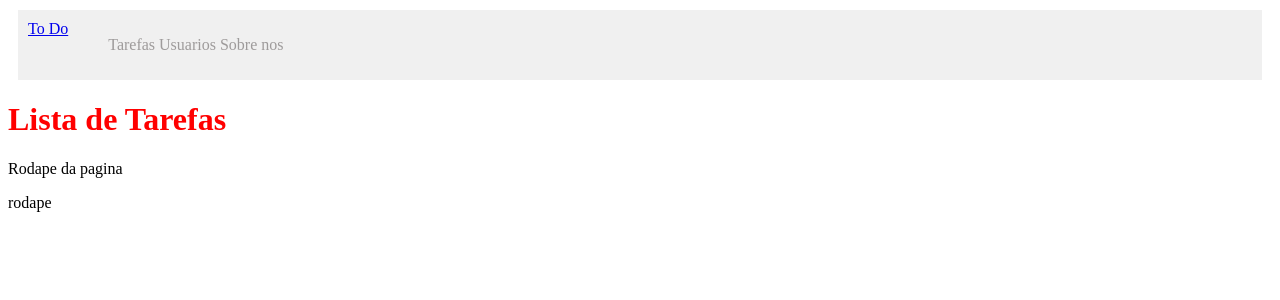
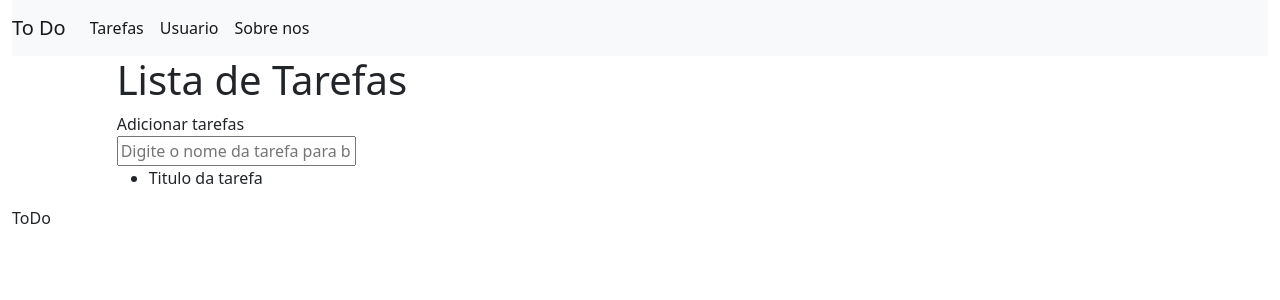
Before and after one commit to lussatisantos/todoproject, a Django app: page / in a window 1280 px wide. Shown: the top 300 px of the page. Run offline with Django 4.2, Linux system fonts and the light colour scheme.

Commit message:
add bootstrap no projecto

```diff
--- a/tasks/static/css/styles.css
+++ b/tasks/static/css/styles.css
@@ -8,9 +8,9 @@
 
 .cabecalho > ul > li{
     color: rgba(131, 127, 127, 0.76);
-
     display: inline;
 }
+
 .cabecalho > ul > li:hover {
     margin: 5px;
     padding: 5px;
@@ -19,5 +19,38 @@
 }
 
 h1 {
-    color: red;
+    color: green;
 }
+
+/*
+.navbar {
+    border-bottom: 1px solid #333;
+    margin-bottom: 20px;
+}
+
+.navbar-nav {
+    margin: auto;
+}
+
+.navbar-brand {
+    font-weight: bold;
+}
+
+.nav-light .nav-nav a.nav-link {
+    color: #333;
+    letter-spacing: 1px;
+}
+*/
+
+footer {
+    background-color: #333;
+    height: 300px;
+    border: 2px solid #202020;
+}
+
+footer p {
+    color: #f5f5f5;
+    text-align: center;
+    top: 50%;
+    position: relative;
+}
--- a/tasks/templates/base.html
+++ b/tasks/templates/base.html
@@ -5,28 +5,41 @@
     <meta charset="UTF-8">
     <meta name="viewport" content="width=device-width, initial-scale=1.0">
     <title>{% block title %}{% endblock %}</title>
-    <link rel="stylesheet" href="{% static 'css/styles.css' %}">
+    <!--<link rel="stylesheet" href="{% static 'css/styles.css' %}">-->
+    <link rel="stylesheet" href="https://cdn.jsdelivr.net/npm/bootstrap@5.2.3/dist/css/bootstrap.min.css" integrity="sha384-rbsA2VBKQhggwzxH7pPCaAqO46MgnOM80zW1RWuH61DGLwZJEdK2Kadq2F9CUG65" crossorigin="anonymous">
 </head>
 <body>
-    <header class="cabecalho">
-        <a href="#">To Do</a>
-        <ul>
-            <li>Tarefas</li>
-            <li>Usuarios</li>
-            <li>Sobre nos</li>
-        </ul>
-    </header>
+    <div class="container-fluid">
+        <nav class="navbar navbar-expand-lg navbar-light bg-light">
+            <a class="navbar-brand" href="#">To Do</a>
+            <button class="navbar-toggler" type="button" data-bs-toggle="collapse" data-bs-target="#navbarSupportedContent" aria-controls="navbarSupportedContent" aria-expanded="false" aria-label="Toggle navigation">
+                <span class="navbar-toggler-icon"></span>
+            </button>
+
+            <div class="collapse navbar-collapse" id="navbarSupportedContent">
+                <ul class="navbar-nav me-auto mb-2 mb-lg-0">
+                    <li class="nav-item">
+                        <a class="nav-link active" aria-current="page" href="#">Tarefas</a>
+                    </li>
+                    <li class="nav-item">
+                        <a class="nav-link active" aria-current="page" href="#">Usuario</a>
+                    </li>
+                    <li class="nav-item">
+                        <a class="nav-link active" aria-current="page" href="#">Sobre nos</a>
+                    </li>
+                </ul>
+            </div>
+        </nav>
     <main>
         <div>
-            {% block content %}
-            {% endblock %}
-            <p>Rodape da pagina</p>
+            {% block content %}{% endblock %}
         </div>
     </main>
     <footer>
-        rodape
+        <p>ToDo</p>
     </footer>
-
-    <script src="{% static 'js/scripts.js' %}"></script>
+</div>
+   <script src="{% static 'js/scripts.js' %}"></script>
+   <script src="https://cdn.jsdelivr.net/npm/bootstrap@5.3.2/dist/js/bootstrap.bundle.min.js" integrity="sha384-C6RzsynM9kWDrMNeT87bh95OGNyZPhcTNXj1NW7RuBCsyN/o0jlpcV8Qyq46cDfL" crossorigin="anonymous"></script>
 </body>
 </html>
--- a/tasks/templates/tasks/list.html
+++ b/tasks/templates/tasks/list.html
@@ -3,5 +3,21 @@
 {% block title %}Lista de Tarefas {% endblock %}
 
 {% block content %}
-<h1>Lista de Tarefas</h1>
+<div class="offset-1 col-10 list-div">
+    <h1>Lista de Tarefas</h1>
+    <div class="col-2 add-div">
+        <i class="fas fa-plus"></i>Adicionar tarefas
+    </div>
+    <div class="col-8 search-div">
+        <input type="text" name="search" id="search" placeholder="Digite o nome da tarefa para buscar">
+        <i class="fas fa-search"></i>
+    </div>
+    <ul class="task-list">
+        <li class="task-item">
+            <span>Titulo da tarefa</span>
+            <span><i class="fas fa-trash"></i></span>
+            <span><i class="fas fa-edit"></i></span>
+        </li>
+    </ul>
+</div>
 {% endblock %}
```
Also changed, not shown: db.sqlite3.
